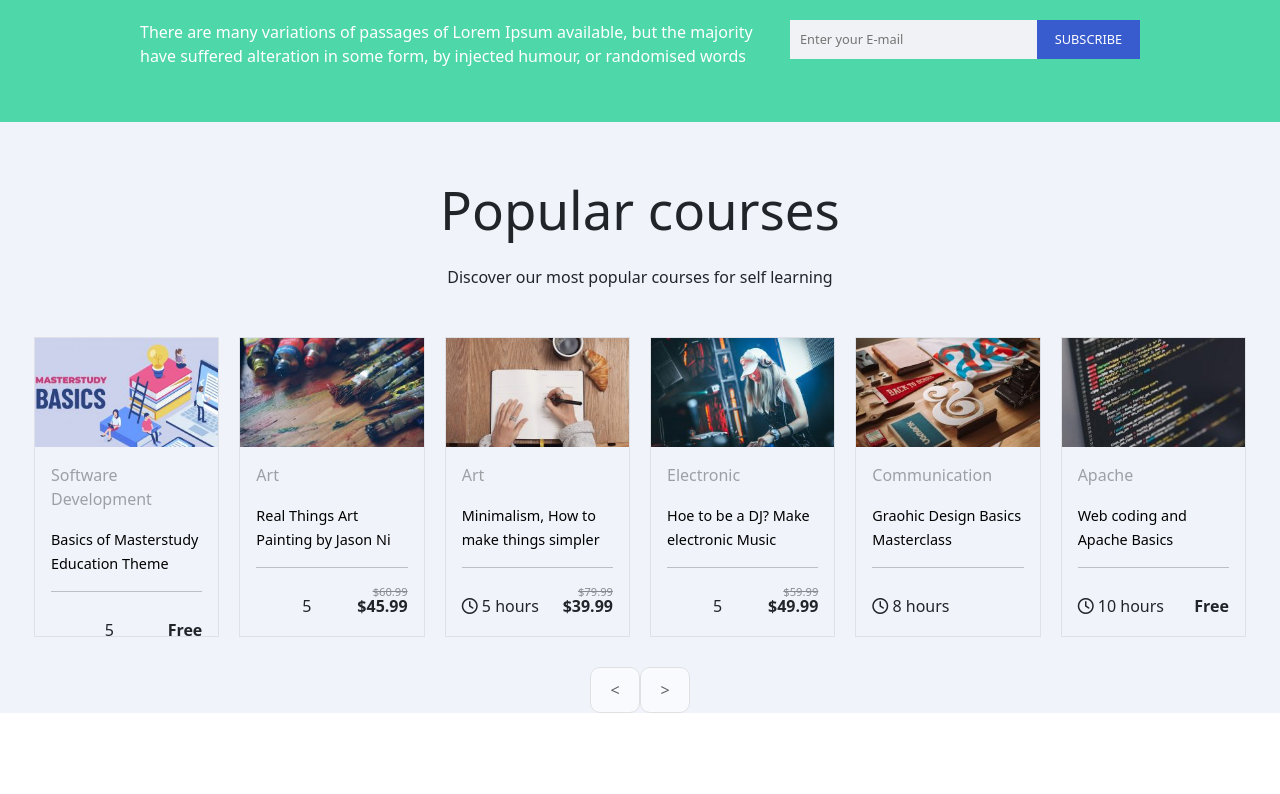
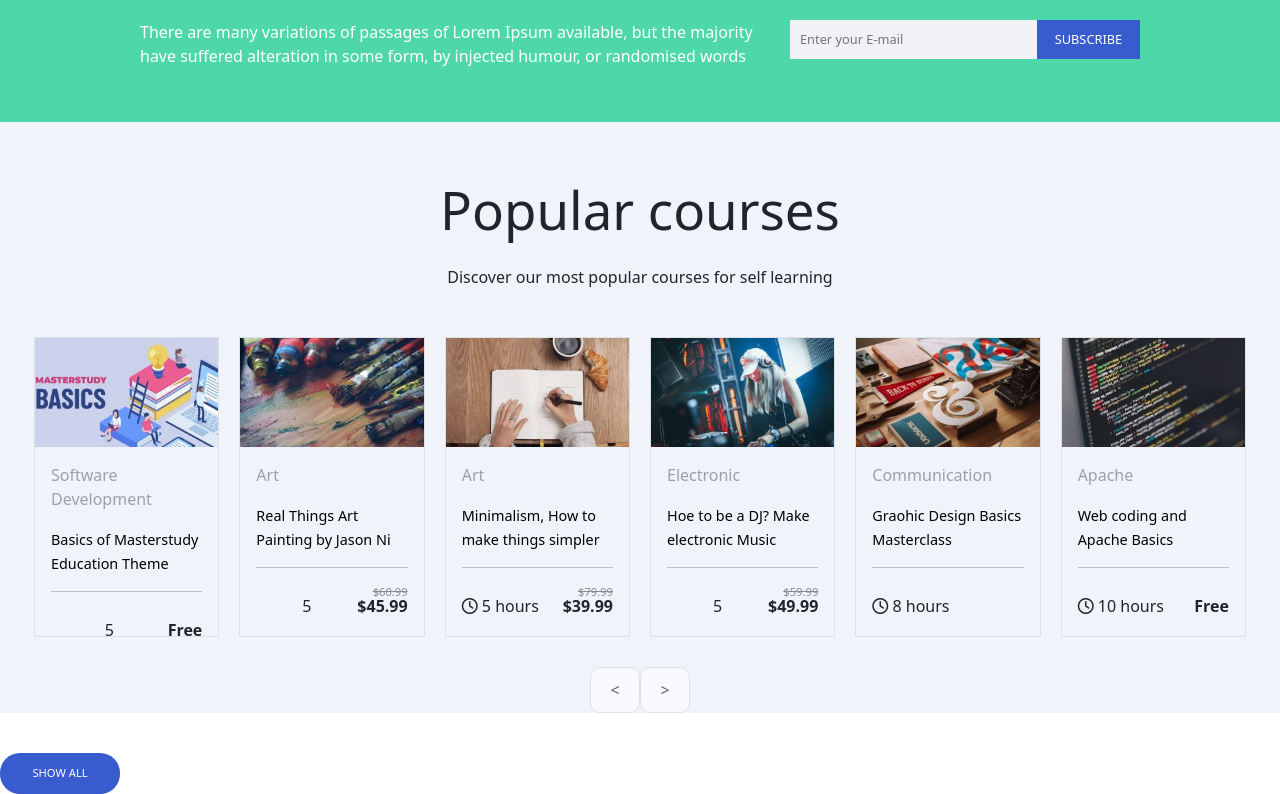
Before and after one commit to michelebonanno92/proj-html-vuejs, a Vue app: page / in a window 1280 px wide. Shown: the part 3754-4548 px from the top of the page. Before the commit the page ends 4467 px from the top, so only its background shows below. Built offline with nearby package versions, Linux system fonts and the light colour scheme.

Commit message:
creata struttura MainsectionEight

```diff
--- a/src/components/AppMain.vue
+++ b/src/components/AppMain.vue
@@ -6,6 +6,8 @@ import MainSectionFour from './MainSectionFour.vue';
 import MainSectionFive from './MainSectionFive.vue';
 import MainSectionSix from './MainSectionSix.vue';
 import MainSectionSeven from './MainSectionSeven.vue';
+import MainSectionEight from './MainSectionEight.vue';
+
 
 
 
@@ -29,6 +31,9 @@ export default {
     MainSectionFive,
     MainSectionSix,
     MainSectionSeven,
+    MainSectionEight,
+
+
 
 
 
@@ -46,6 +51,8 @@ export default {
     <MainSectionFive />
     <MainSectionSix />
     <MainSectionSeven />
+    <MainSectionEight />
+
 
 
 
--- /dev/null
+++ b/src/components/MainSectionEight.vue
@@ -0,0 +1,45 @@
+<script>
+import AppButton from './AppButton.vue';
+
+export default {
+  data() {
+    return {
+
+    }
+  },
+   components: {
+    AppButton,
+  },
+}
+</script>
+
+<template>
+  <div class="contaier-xxl">
+    <div>
+        <div>
+            <img src="" alt="">
+        </div>
+        <div>
+            <h4>
+
+            </h4>
+            <p>
+
+            </p>
+            <div>
+                <AppButton />
+            </div>
+        </div>
+
+    </div>
+
+
+  </div>
+</template>
+
+<style lang="scss" scoped>
+@use '../assets/scss/partials/variables' as *;
+
+
+
+</style>
```
